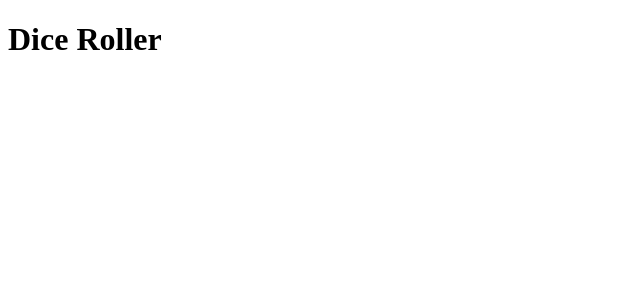
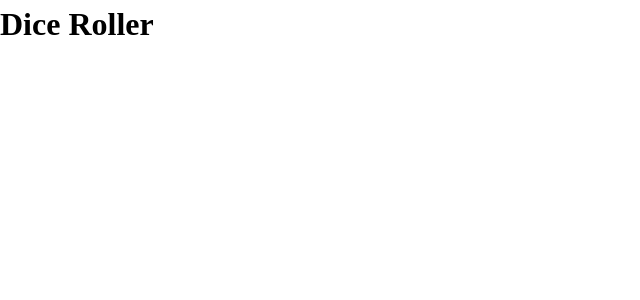
Before and after one commit to zylvve/dice-roller, a Vue app: page / in a window 1280 px wide. Shown: the top 300 px of the page, without its empty margins (0-640 px from the left). Built offline with nearby package versions, Linux system fonts and the light colour scheme.

Commit message:
Add reset.css

```diff
--- a/src/main.ts
+++ b/src/main.ts
@@ -1,4 +1,5 @@
 import { createApp } from 'vue'
 import App from './App.vue'
+import './reset.css'
 
 createApp(App).mount('#app')
--- /dev/null
+++ b/src/reset.css
@@ -0,0 +1,41 @@
+/*
+  Josh's Custom CSS Reset
+  https://www.joshwcomeau.com/css/custom-css-reset/
+*/
+
+*, *::before, *::after {
+  box-sizing: border-box;
+}
+
+* {
+  margin: 0;
+}
+
+body {
+  line-height: 1.5;
+  -webkit-font-smoothing: antialiased;
+}
+
+img, picture, video, canvas, svg {
+  display: block;
+  max-width: 100%;
+}
+
+input, button, textarea, select {
+  font: inherit;
+}
+
+p, h1, h2, h3, h4, h5, h6 {
+  overflow-wrap: break-word;
+}
+
+p {
+  text-wrap: pretty;
+}
+h1, h2, h3, h4, h5, h6 {
+  text-wrap: balance;
+}
+
+#root, #__next {
+  isolation: isolate;
+}
```
